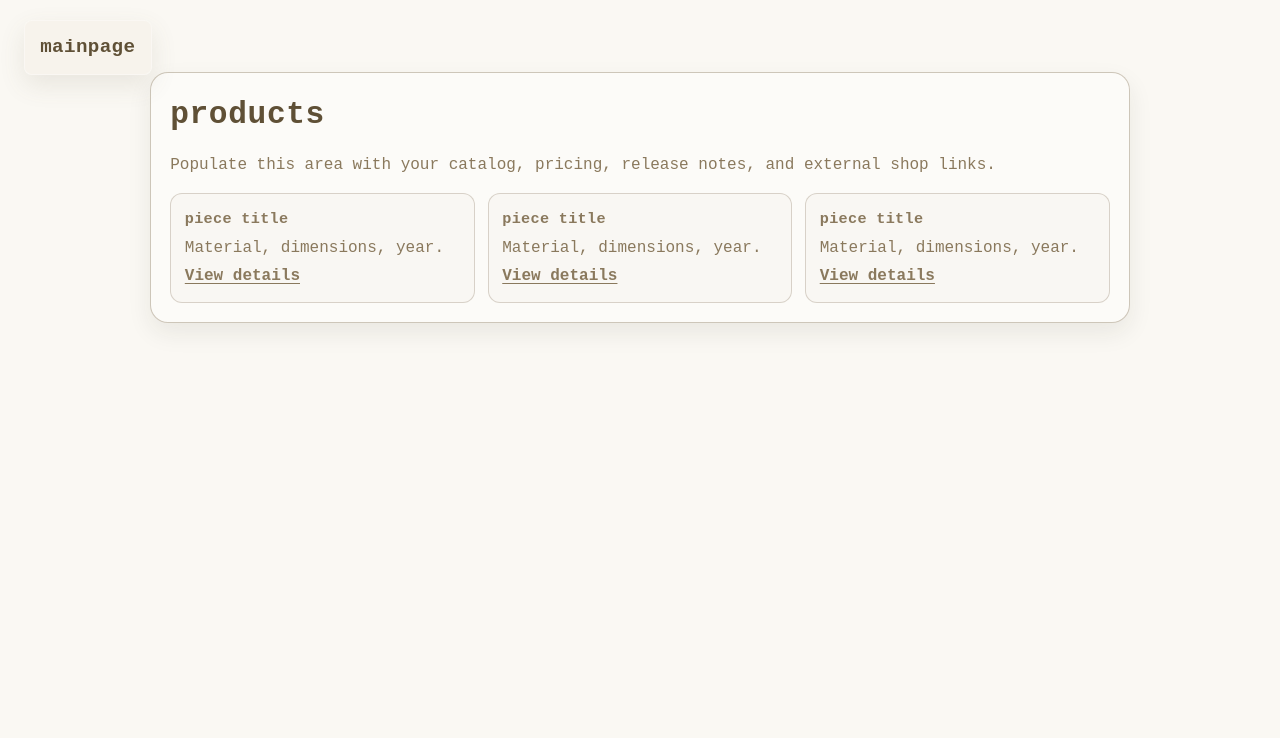
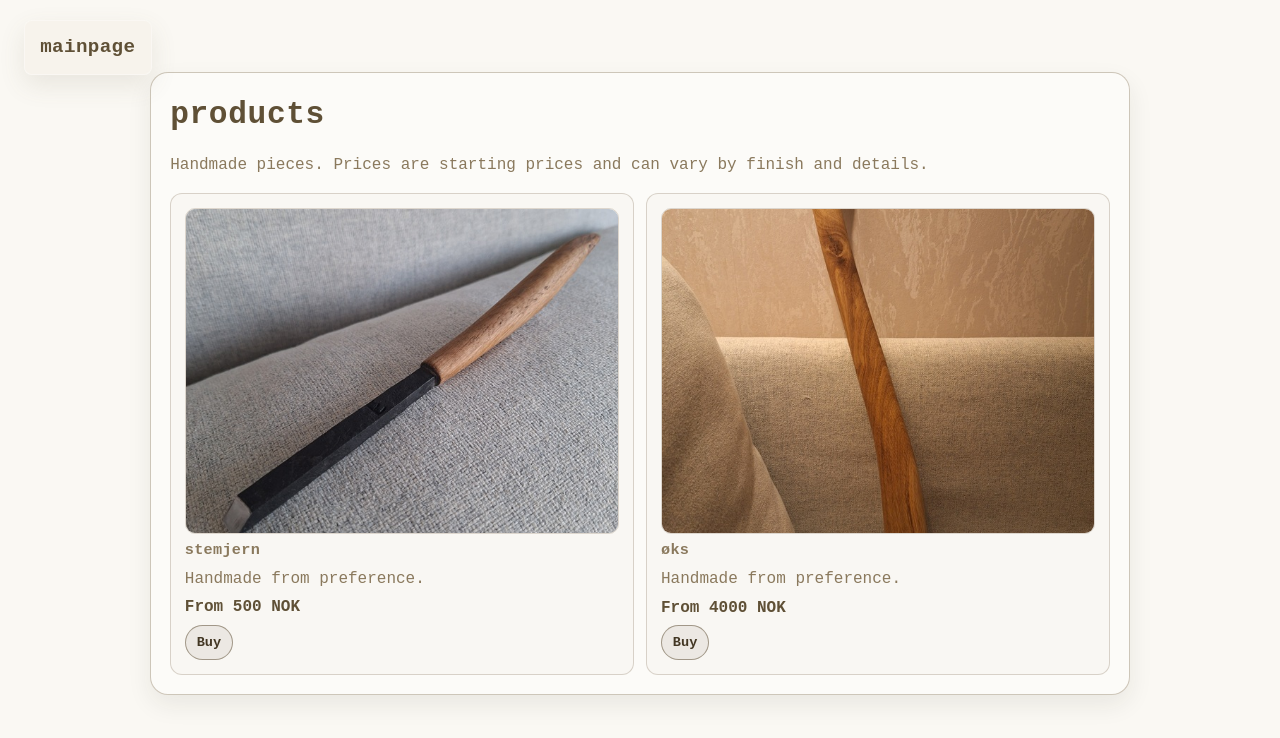
Before and after one commit to etsjawaka/my-website, a SvelteKit app: page /products in a window 1280 px wide. Shown: the top 738 px of the page. Built offline with nearby package versions, Linux system fonts and the light colour scheme.

Commit message:
Add product buy flow and prefilled contact form

```diff
--- a/src/routes/products/+page.svelte
+++ b/src/routes/products/+page.svelte
@@ -1,29 +1,52 @@
 <script lang="ts">
+	type Product = {
+		name: string;
+		description: string;
+		price: string;
+		image: string;
+		alt: string;
+	};
+
+	const products: Product[] = [
+		{
+			name: 'stemjern',
+			description: 'Handmade from preference.',
+			price: 'From 500 NOK',
+			image: '/products/stemjern.jpg',
+			alt: 'Stemjern handmade product'
+		},
+		{
+			name: 'øks',
+			description: 'Handmade from preference.',
+			price: 'From 4000 NOK',
+			image: '/products/øks.jpg',
+			alt: 'Øks handmade product'
+		}
+	];
 </script>
 
 <main aria-label="Products page">
 	<section class="page-panel">
 		<h1>products</h1>
-		<p>
-			Populate this area with your catalog, pricing, release notes, and external shop links.
-		</p>
+		<p>Handmade pieces. Prices are starting prices and can vary by finish and details.</p>
 
 		<div class="product-grid">
-			<article class="product-card">
-				<h2>piece title</h2>
-				<p>Material, dimensions, year.</p>
-				<span class="placeholder-link">View details</span>
-			</article>
-			<article class="product-card">
-				<h2>piece title</h2>
-				<p>Material, dimensions, year.</p>
-				<span class="placeholder-link">View details</span>
-			</article>
-			<article class="product-card">
-				<h2>piece title</h2>
-				<p>Material, dimensions, year.</p>
-				<span class="placeholder-link">View details</span>
-			</article>
+			{#each products as product}
+				<article class="product-card">
+					<img src={product.image} alt={product.alt} loading="lazy" />
+					<h2>{product.name}</h2>
+					<p>{product.description}</p>
+					<span class="price">{product.price}</span>
+					<a
+						class="buy-button"
+						href={
+							`/contact?subject=${encodeURIComponent(`Order request: ${product.name}`)}&message=${encodeURIComponent(`Hi, I want to buy ${product.name}. Price: ${product.price}.`)}`
+						}
+					>
+						Buy
+					</a>
+				</article>
+			{/each}
 		</div>
 	</section>
 </main>
@@ -66,7 +89,7 @@
 
 	.product-grid {
 		display: grid;
-		grid-template-columns: repeat(3, minmax(0, 1fr));
+		grid-template-columns: repeat(2, minmax(0, 1fr));
 		gap: 0.8rem;
 	}
 
@@ -79,6 +102,14 @@
 		gap: 0.35rem;
 	}
 
+	.product-card img {
+		width: 100%;
+		aspect-ratio: 4 / 3;
+		object-fit: cover;
+		border-radius: 10px;
+		border: 1px solid rgba(117, 98, 68, 0.22);
+	}
+
 	h2 {
 		margin: 0;
 		font-size: 0.95rem;
@@ -86,12 +117,28 @@
 		letter-spacing: 0.02em;
 	}
 
-	.placeholder-link {
+	.price {
 		width: fit-content;
-		color: var(--text-color, #8a795d);
+		color: rgba(88, 73, 46, 0.96);
 		font-weight: 700;
-		text-decoration: underline;
-		text-underline-offset: 0.18em;
+	}
+
+	.buy-button {
+		width: fit-content;
+		padding: 0.42rem 0.68rem;
+		border-radius: 999px;
+		border: 1px solid rgba(88, 73, 46, 0.5);
+		background: rgba(88, 73, 46, 0.08);
+		color: rgba(63, 51, 32, 0.98);
+		font-size: 0.85rem;
+		font-weight: 700;
+		text-decoration: none;
+		transition: background-color 150ms ease, transform 150ms ease;
+	}
+
+	.buy-button:hover {
+		background: rgba(88, 73, 46, 0.16);
+		transform: translateY(-1px);
 	}
 
 	@media (max-width: 900px) {
```
Also changed, not shown: src/routes/contact/+page.svelte (+97 -1 lines), static/products/stemjern.jpg (added), static/products/øks.jpg (added).
